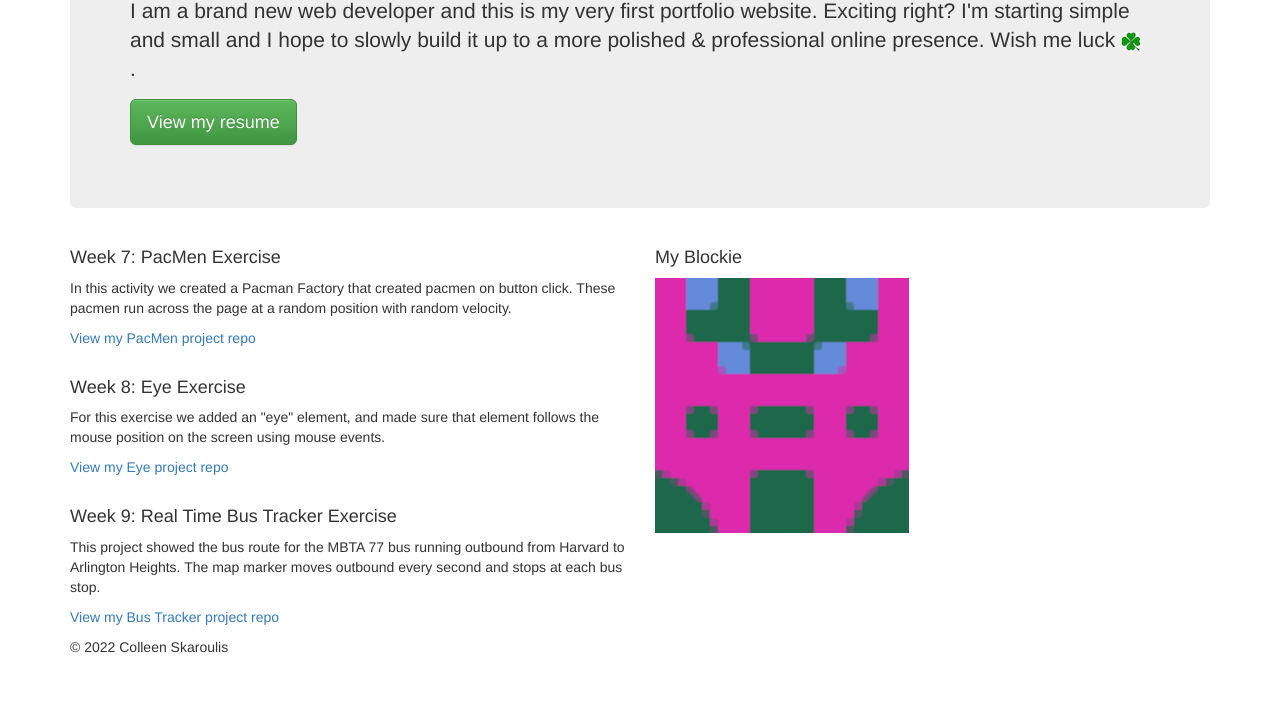
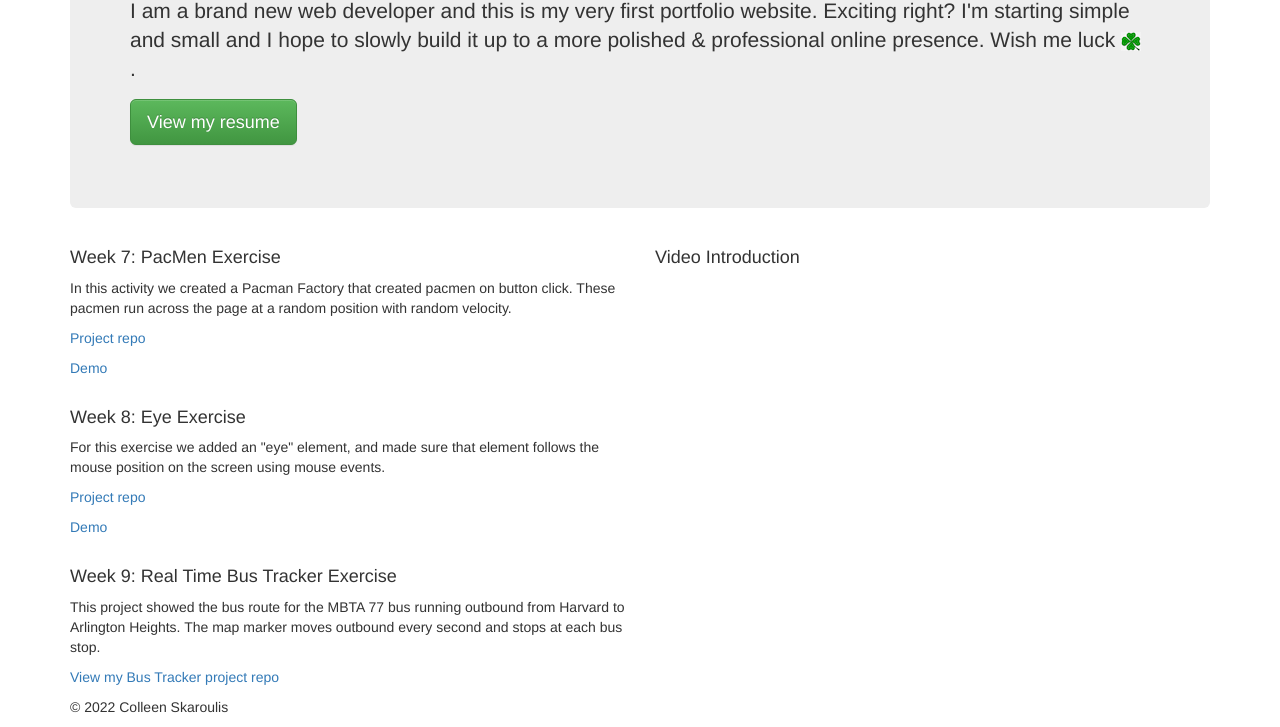
Before and after one commit to cskaroulis/cskaroulis.github.io, a website: page index.html in a window 1280 px wide. Shown: the part 208-935 px from the top of the page. Before the commit the page ends 875 px from the top, so only its background shows below. Drawn offline with nearby package versions, Linux system fonts and the light colour scheme.

Commit message:
added links to demo

```diff
--- a/index.html
+++ b/index.html
@@ -37,12 +37,13 @@
       <div class="col-lg-6">
         <h4>Week 7: PacMen Exercise</h4>
         <p>In this activity we created a Pacman Factory that created pacmen on button click. These pacmen run across the page at a random position with random velocity.</p>
-        <p><a class="link-primary" href="https://github.com/cskaroulis/MITxPRO-pacman" target="_blank">View my PacMen project repo</a></p>
+        <p><a class="link-primary" href="https://github.com/cskaroulis/MITxPRO-pacman" target="_blank">Project repo</a></p>
+        <p><a class="link-primary" href="https://cskaroulis.github.io/public-demo/pacmen" target="_blank">Demo</a></p>
 
         <h4 class="exercise-title">Week 8: Eye Exercise</h4>
         <p>For this exercise we added an "eye" element, and made sure that element follows the mouse position on the screen using mouse events.</p>
-        <p><a class="link-primary" href="https://github.com/cskaroulis/MITxPRO-eye" target="_blank">View my Eye project repo</a></p>
-
+        <p><a class="link-primary" href="https://github.com/cskaroulis/MITxPRO-eye" target="_blank">Project repo</a></p>
+        <p><a class="link-primary" href="https://cskaroulis.github.io/public-demo/eye" target="_blank">Demo</a></p>
 
         <h4 class="exercise-title">Week 9: Real Time Bus Tracker Exercise</h4>
         <p>This project showed the bus route for the MBTA 77 bus running outbound from Harvard to Arlington Heights. The map marker moves outbound every second and stops at each bus stop.</p>
@@ -52,8 +53,8 @@
 
       <div class="col-lg-6">
 
-        <h4>My Blockie</h4>
-        <p><img alt="Colleen Skaroulis Blockie" src="./images/colleen-skaroulis-blockie.png"></p>
+        <h4>Video Introduction</h4>
+        <p></p>
       </div>
     </div>
 
```
